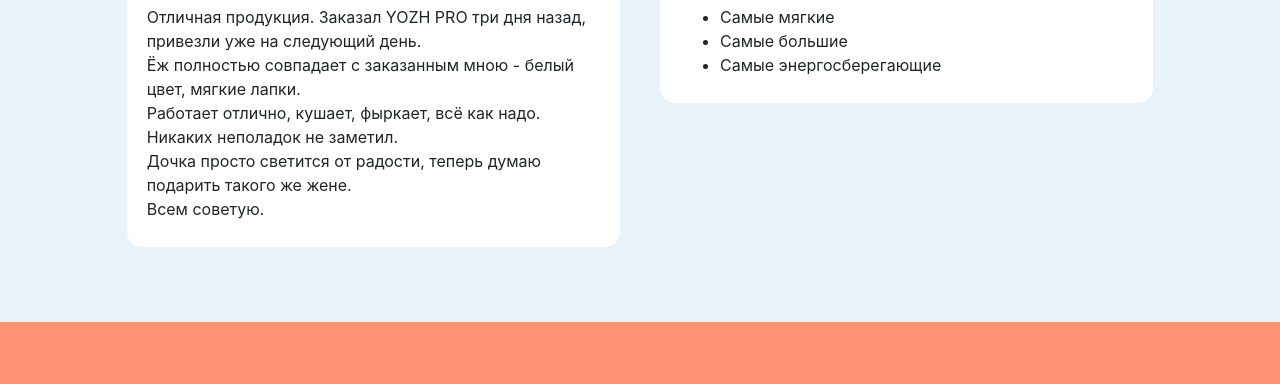
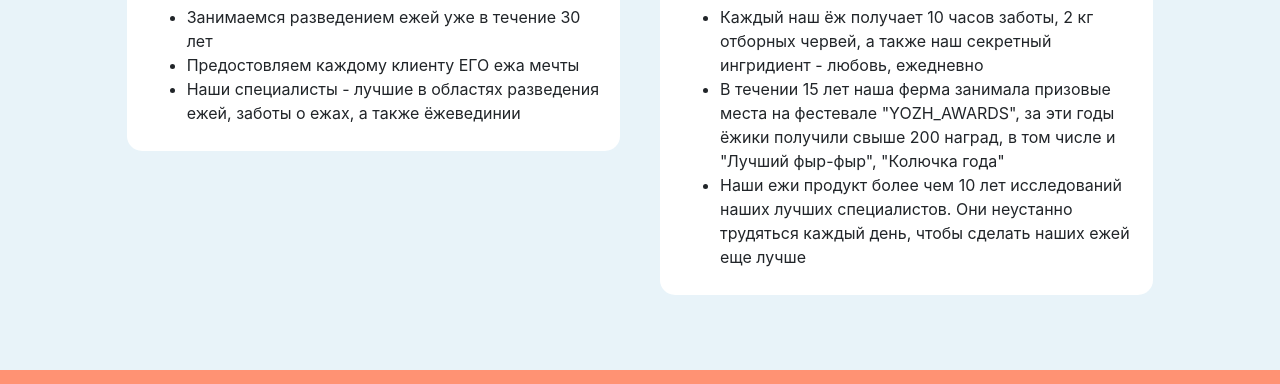
Before and after one commit to TheSplendidOne/WebProject, a plain HTML site: page yozhAbout.html in a window 1280 px wide. Shown: the part 190-574 px from the top of the page. Drawn offline with Linux system fonts and the light colour scheme.

Commit message:
Add files via upload

```diff
--- a/yozhAbout.html
+++ b/yozhAbout.html
@@ -40,13 +40,11 @@
             <div class="info-block">
               <div class="section-inner">
                 <h2>О нас</h2>
-                <p>
-                  Отличная продукция. Заказал YOZH PRO три дня назад, привезли уже на следующий день.<br>
-                  Ёж полностью совпадает с заказанным мною - белый цвет, мягкие лапки.<br>
-                  Работает отлично, кушает, фыркает, всё как надо. Никаких неполадок не заметил.<br>
-                  Дочка просто светится от радости, теперь думаю подарить такого же жене.<br>
-                  Всем советую.
-                </p>
+                <ul>
+                    <li>Занимаемся разведением ежей уже в течение 30 лет</li>
+                    <li>Предостовляем каждому клиенту ЕГО ежа мечты</li>
+                    <li>Наши специалисты - лучшие в областях разведения ежей, заботы о ежах, а также ёжевединии</li>
+                </ul>
               </div>
             </div>
           </div>
@@ -55,9 +53,9 @@
               <div class="section-inner">
                 <h2>Почему наши ежи лучшие?</h2>
                 <ul>
-                 <li>Самые мягкие</li>
-                 <li>Самые большие</li>
-                 <li>Самые энергосберегающие</li>
+                 <li>Каждый наш ёж получает 10 часов заботы, 2 кг отборных червей, а также наш секретный ингридиент - любовь, ежедневно</li>
+                 <li>В течении 15 лет наша ферма занимала призовые места на фестевале "YOZH_AWARDS", за эти годы ёжики получили свыше 200 наград, в том числе и "Лучший фыр-фыр", "Колючка года"</li>
+                 <li>Наши ежи продукт более чем 10 лет исследований наших лучших специалистов. Они неустанно трудяться каждый день, чтобы сделать наших ежей еще лучше</li>
                 </ul>
               </div>
             </div>
```
Also changed, not shown: yozhFarm.html (+8 -2 lines).
